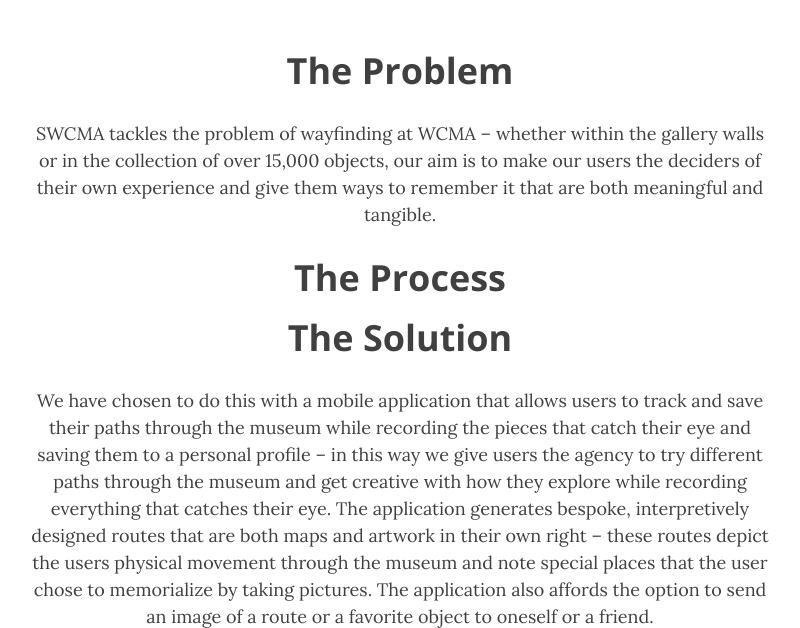
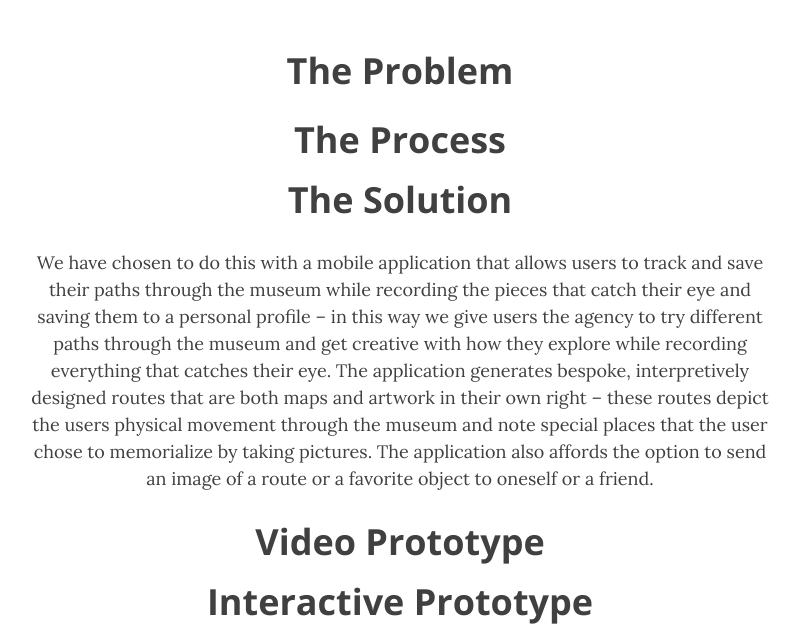
Before and after one commit to mc-mejia/HCIGroupProject, a Jekyll site: the page built from index.html, in a window 1280 px wide and 900 px high, scrolled down 409 px, cut to the strip 138-766 px from the top of the window. Shown: the whole strip, without its empty margins (240-1040 px from the left). Built offline with Jekyll 4.4.1, drawn with Linux system fonts in a browser that asks for light colours; nearby versions of some CDN libraries; the list of posts is cut into pages by our own code.

Commit message:
Update index.html

```diff
--- a/index.html
+++ b/index.html
@@ -13,7 +13,7 @@
 
 <h1><strong>The Problem</strong></h1>
 
-<p> SWCMA tackles the problem of wayfinding at WCMA – whether within the gallery walls or in the collection of over 15,000 objects, our aim is to make our users the deciders of their own experience and give them ways to remember it that are both meaningful and tangible.</p>
+<p> </p>
 
 <h1><strong>The Process</strong></h1>
 
```
